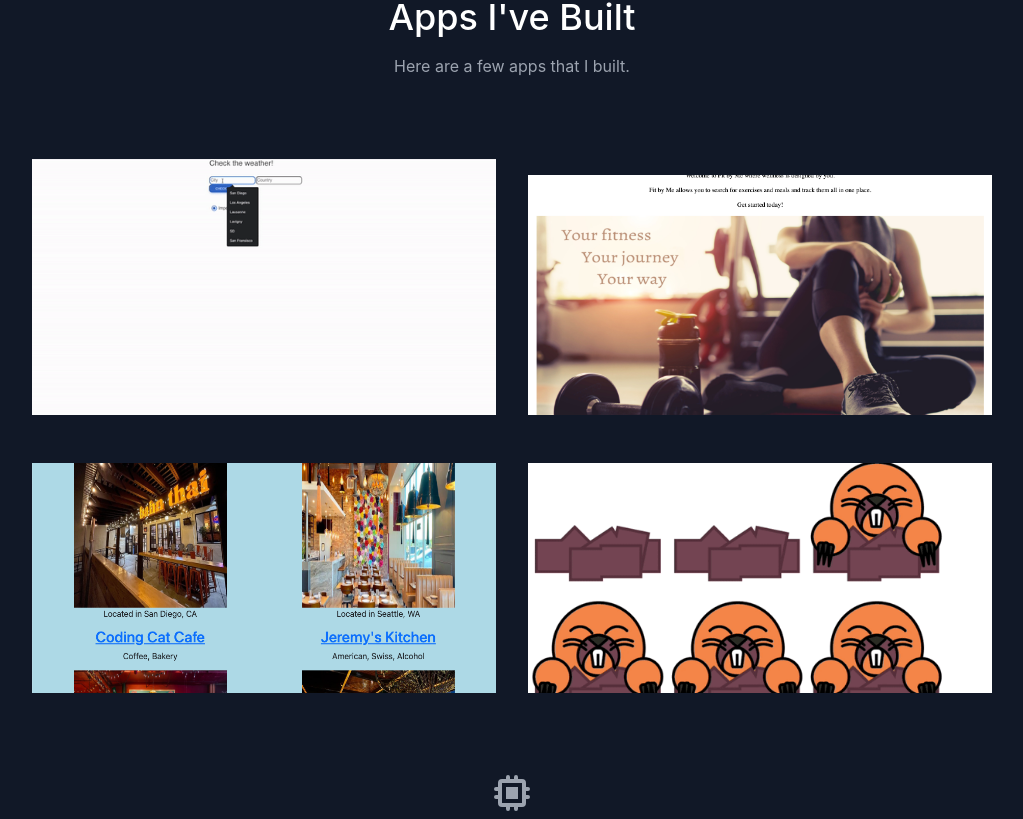
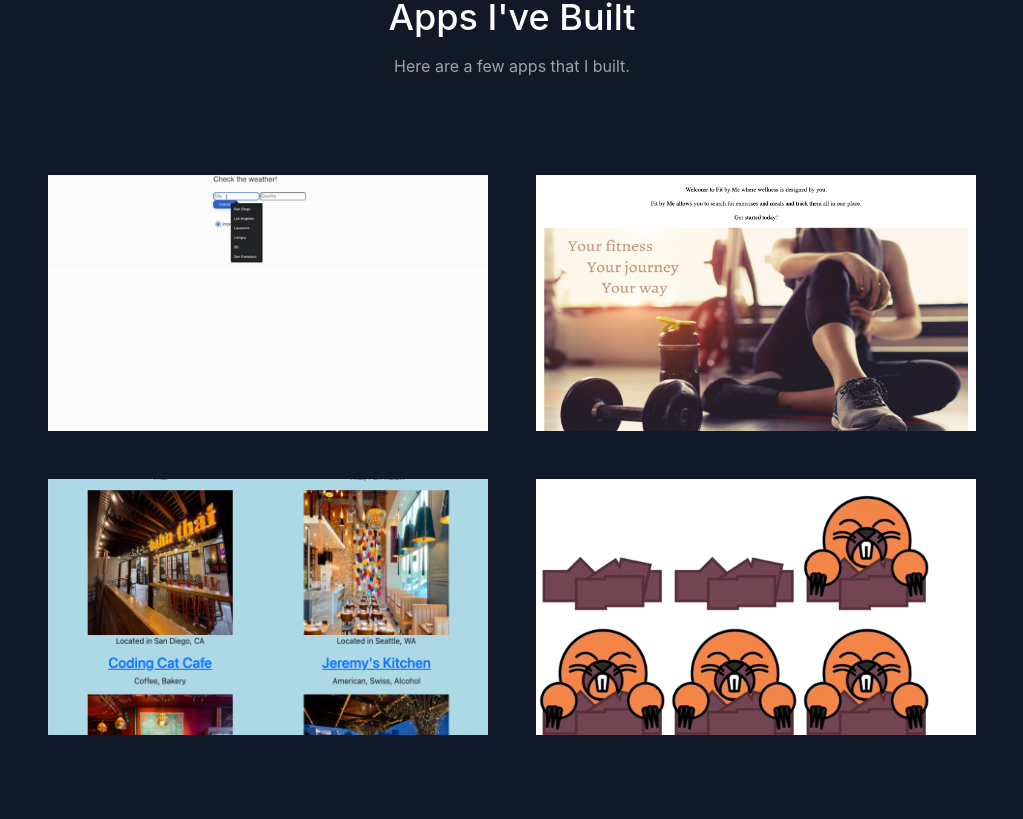
Before and after one commit to Jehman06/Portfolio, a React (Create React App) app: page / in a window 1280 px wide. Shown: the part 581-1400 px from the top of the page, without its empty margins (128-1151 px from the left). Built offline with nearby package versions, Linux system fonts and the light colour scheme.

Commit message:
Fixed display

```diff
--- a/src/components/Navbar.jsx
+++ b/src/components/Navbar.jsx
@@ -1,5 +1,4 @@
 import React from "react";
-import { ArrowRightIcon } from "@heroicons/react/solid";
 
 export default function Navbar() {
     return (
@@ -20,7 +19,6 @@ export default function Navbar() {
                     <div className="flex flex-col md:flex-row items-center mt-4 md:mt-0">
                         <span className="md:mr-3">Hire Me</span>
                         <a href="#contact" className="inline-flex items-center bg-gray-800 border-0 py-1 px-3 focus:outline-none hover:bg-gray-700 rounded text-base">
-                            <ArrowRightIcon className="w-4 h-4 ml-1" />
                         </a>
                     </div>
                 </nav>
--- a/src/components/Projects.jsx
+++ b/src/components/Projects.jsx
@@ -15,14 +15,15 @@ export default function Projects() {
                         Here are a few apps that I built.
                     </p>
                 </div>
-                <div className="flex flex-wrap -m-4">
-                    {projects.map((project, index) => (
+                <div className="grid grid-cols-1 sm:grid-cols-2 lg:grid-cols-2 gap-4">
+                    {projects.map((project) => (
                         <a
                             href={project.link}
                             key={project.image}
                             target="_blank"
-                            className={`sm:w-1/2 w-full sm:p-4 ${index !== 0 ? 'mt-4' : ''}`}>
-                            <div className="flex relative h-full">
+                            className="p-4"
+                        >
+                            <div className="flex relative h-64">
                                 <img
                                     alt="gallery"
                                     className="absolute inset-0 w-full h-full object-cover object-center"
@@ -43,5 +44,5 @@ export default function Projects() {
                 </div>
             </div>
         </section>
-    )
+    );
 }
```
